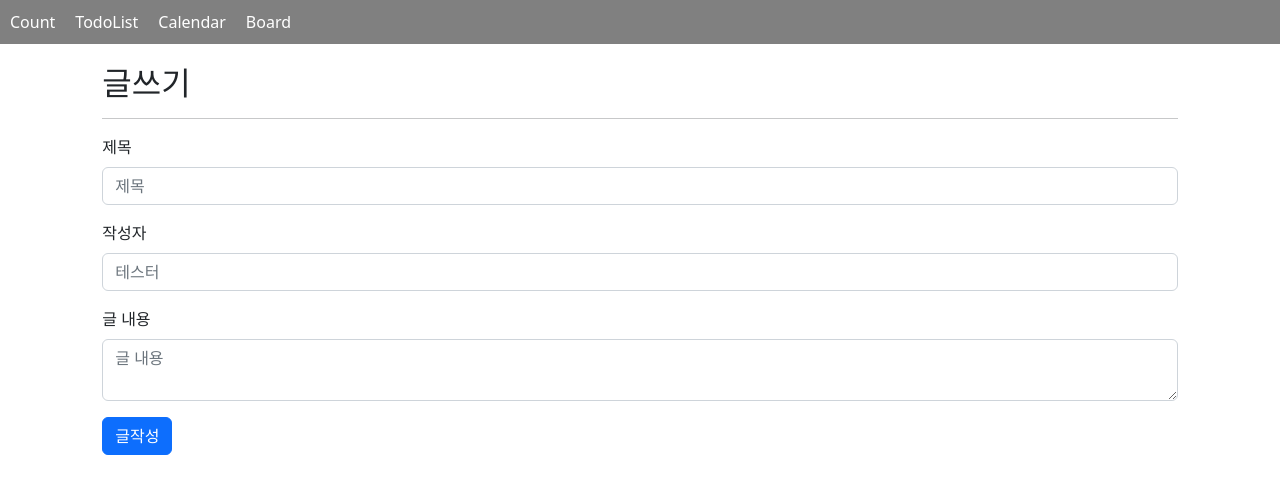
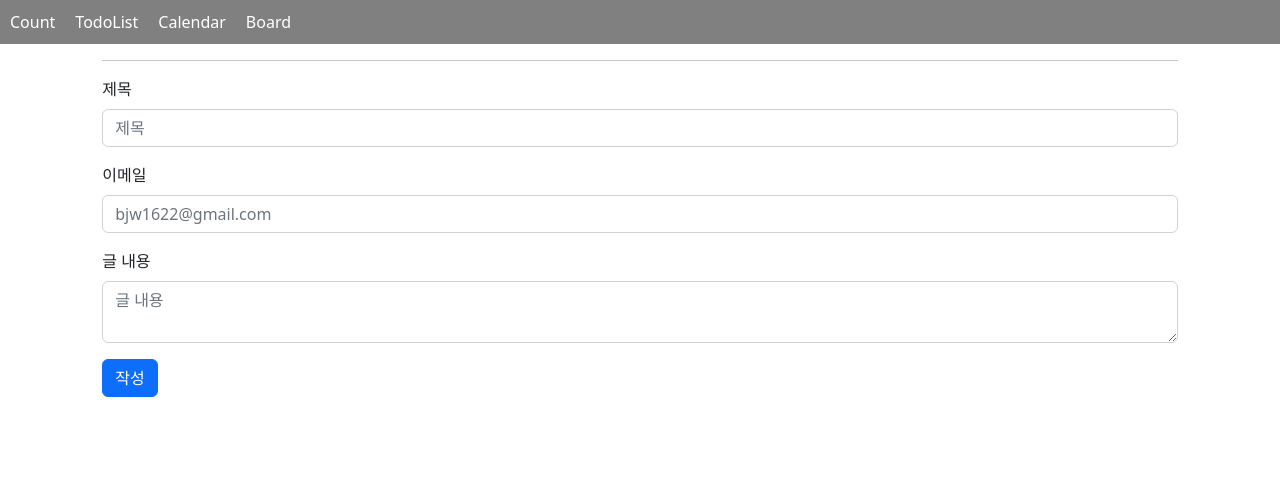
Before and after one commit to bjw1622/reacttodolist, a React (Create React App) app: page /board/write in a window 1280 px wide. Shown: the top 494 px of the page. Built offline with nearby package versions, Linux system fonts and the light colour scheme.

Commit message:
WriteBoard Api 통신

```diff
--- a/src/components/board/BoardSlice.js
+++ b/src/components/board/BoardSlice.js
@@ -1,4 +1,4 @@
-import { createSlice } from "@reduxjs/toolkit";
+import { createSlice, current } from "@reduxjs/toolkit";
 
 const boardSlice = createSlice({
   name: "boardSlice",
@@ -16,6 +16,15 @@ const boardSlice = createSlice({
     getBoardListFailure: (state, action) => {
       console.log("getBoardListFailure");
     },
+    addBoardRequest: (state, action) => {
+      console.log("addBoardRequest");
+    },
+    addBoardSuccess: (state, { payload }) => {
+      console.log("addBoardSuccess");
+    },
+    addBoardFailure: (state, action) => {
+      console.log("addBoardFailure");
+    },
   },
 });
 
--- a/src/components/board/Write.js
+++ b/src/components/board/Write.js
@@ -1,26 +1,55 @@
-import React from "react";
+import React, { useState } from "react";
 import Button from "react-bootstrap/Button";
 import Form from "react-bootstrap/Form";
+import { useDispatch } from "react-redux";
+import { boardAction } from "./BoardSlice";
 
 const Write = () => {
+  const dispatch = useDispatch();
+  const [board, setBoard] = useState({
+    Title: "",
+    Content: "",
+    Email: "bjw1622@gmail.com",
+  });
+
+  const addBoardInfo = (e) => {
+    setBoard({
+      ...board,
+      [e.target.name]: e.target.value,
+    });
+  };
+
+  const addBoard = () => {
+    dispatch(boardAction.addBoardRequest(board));
+  };
   return (
     <Form style={{ margin: "0 87.273px", padding: "0 15px" }}>
-      <h2 style={{ marginTop: "20px" }}>글쓰기</h2>
+      {/* <h2 style={{ marginTop: "20px" }}></h2> */}
       <hr />
       <Form.Group className="mb-3">
         <Form.Label>제목</Form.Label>
-        <Form.Control type="text" placeholder="제목" />
+        <Form.Control
+          type="text"
+          placeholder="제목"
+          name="Title"
+          onChange={addBoardInfo}
+        />
       </Form.Group>
       <Form.Group className="mb-3">
-        <Form.Label>작성자</Form.Label>
-        <Form.Control type="text" placeholder="테스터" readOnly />
+        <Form.Label>이메일</Form.Label>
+        <Form.Control type="text" placeholder="bjw1622@gmail.com" readOnly />
       </Form.Group>
       <Form.Group className="mb-3">
         <Form.Label>글 내용</Form.Label>
-        <Form.Control as="textarea" placeholder="글 내용" />
+        <Form.Control
+          as="textarea"
+          placeholder="글 내용"
+          name="Content"
+          onChange={addBoardInfo}
+        />
       </Form.Group>
-      <Button variant="primary" type="submit">
-        글작성
+      <Button variant="primary" type="button" onClick={addBoard}>
+        작성
       </Button>
     </Form>
   );
--- a/src/components/board/api.js
+++ b/src/components/board/api.js
@@ -1,10 +1,19 @@
 import Axios from "axios";
 
 const getBoardList = () => {
-  return Axios.get("https://localhost:44347/Board/IndexBoardList", {});
+  return Axios.get("/Board/IndexBoardList", {});
+};
+
+const writeBoard = (putData) => {
+  return Axios.post("/Board/WriteBoard", {
+    Title: putData.Title,
+    Content: putData.Content,
+    Email: putData.Email,
+  });
 };
 
 const api = {
   getBoardList,
+  writeBoard,
 };
 export default api;
--- a/src/components/board/saga.js
+++ b/src/components/board/saga.js
@@ -1,8 +1,8 @@
 import { takeLatest, put, call } from "redux-saga/effects";
 import api from "./api";
-import { boardAction, boardReducer } from "./BoardSlice";
+import { boardAction } from "./BoardSlice";
 
-function* getTodo(action) {
+function* getBoardList(action) {
   try {
     const getBoardList = yield call(api.getBoardList);
     yield put({
@@ -16,6 +16,21 @@ function* getTodo(action) {
   }
 }
 
+function* addBoard(action) {
+  try {
+    const addBoard = yield call(api.writeBoard, action.payload);
+    console.log(addBoard);
+    yield put({
+      type: boardAction.addBoardSuccess,
+    });
+  } catch (error) {
+    yield put({
+      type: boardAction.addBoardFailure,
+    });
+  }
+}
+
 export function* watchBoardList() {
-  yield takeLatest(boardAction.getBoardListRequest, getTodo);
+  yield takeLatest(boardAction.getBoardListRequest, getBoardList);
+  yield takeLatest(boardAction.addBoardRequest, addBoard);
 }
--- a/src/components/counter/api.js
+++ b/src/components/counter/api.js
@@ -6,9 +6,14 @@ const getCount = () => {
 const postCount = () => {
   return Axios.post("http://localhost:3001/count");
 };
+const getBoardList = () => {
+  console.log("API call");
+  return Axios.get("http://localhost:3001/getBoardList");
+};
 const api = {
   getCount,
   postCount,
+  getBoardList,
 };
 
 export default api;
--- a/src/components/counter/saga.js
+++ b/src/components/counter/saga.js
@@ -5,6 +5,8 @@ import { counterAction } from "./Slice";
 function* getCount(action) {
   try {
     const counter = yield call(api.getCount);
+    // const boardList = yield call(api.getBoardList);
+    // console.log(boardList);
     yield put({ type: counterAction.getCounstSucess, payload: counter });
   } catch (error) {
     yield put(counterAction.upFailure());
```
Also changed, not shown: server.js (+9 -0 lines).
